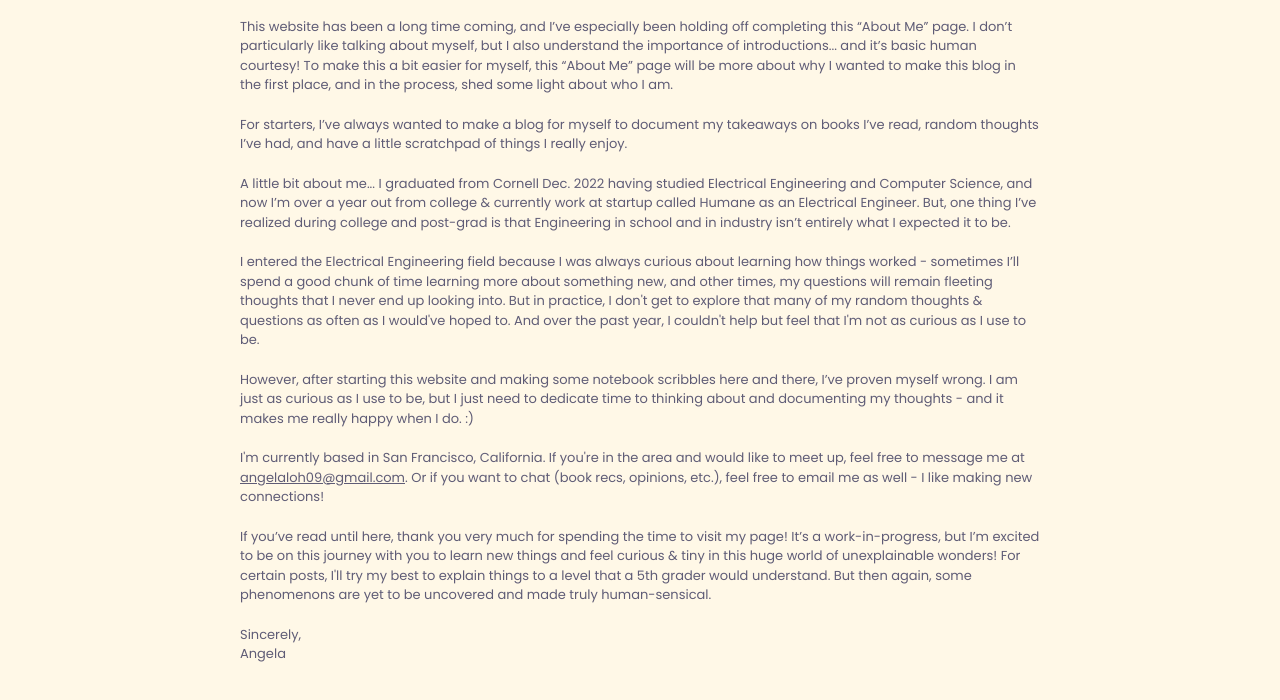
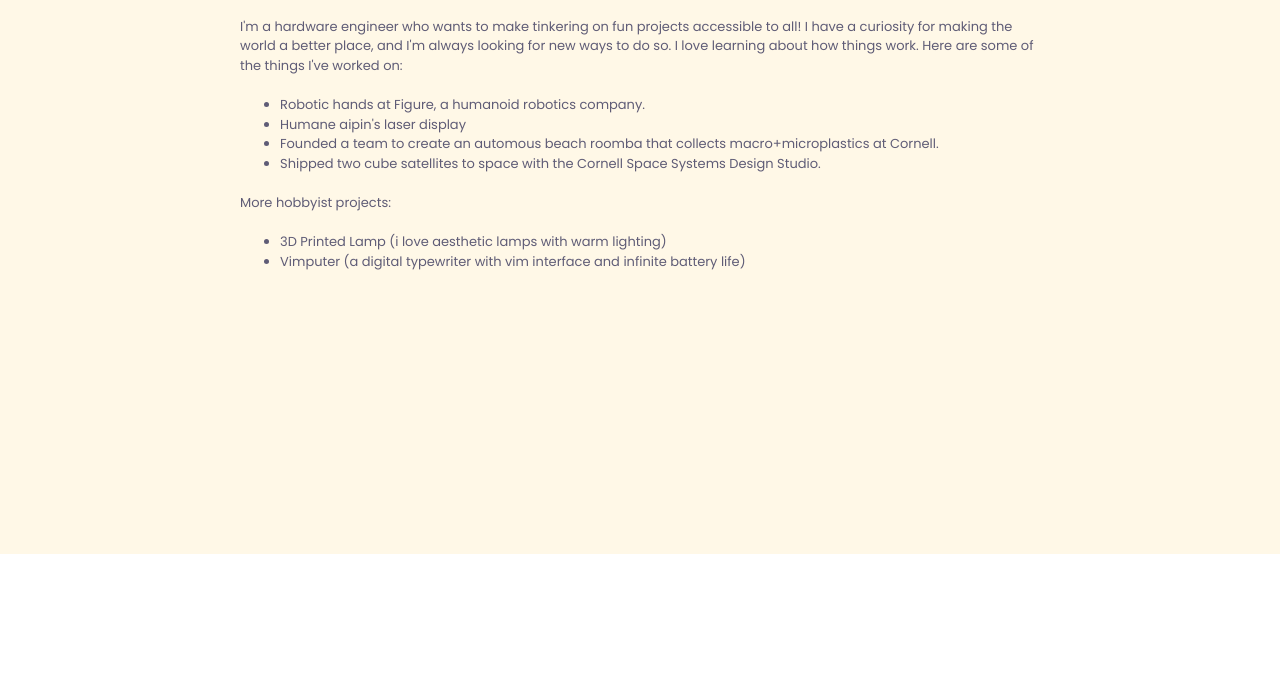
Before and after one commit to angelaloh09/gls-yt-angela, a React app: page /#/aboutme in a window 1280 px wide. Shown: the part 246-946 px from the top of the page. After the commit the page ends 800 px from the top, so only its background shows below. Built offline with nearby package versions, Linux system fonts and the light colour scheme; a web font is replaced by a local one.

Commit message:
updated about me, removed bookshelf links

```diff
--- a/src/components/AboutMe.js
+++ b/src/components/AboutMe.js
@@ -16,50 +16,20 @@ const AboutMe = () => {
 
                 <div class={style.Writing}>
                     <p> Hi there! </p>
-                    <p> This website has been a long time coming, and I’ve especially been holding off completing this “About Me” page.
-                      I don’t particularly like talking about myself, but I also understand the importance of introductions...
-                      and it’s basic human courtesy! To make this a bit easier for myself, this “About Me” page will be more about why
-                      I wanted to make this blog in the first place, and in the process, shed some light about who I am.
-                    </p>
-                    <p>
-                      For starters, I’ve always wanted to make a blog for myself to document my takeaways
-                      on books I’ve read, random thoughts I’ve had, and have a little scratchpad of things I really enjoy.
-                    </p>
-                    <p>
-                      A little bit about me... I graduated from Cornell Dec. 2022 having studied Electrical Engineering and Computer Science,
-                      and now I’m over a year out from college & currently work at startup called Humane as an Electrical Engineer. But, one thing I’ve realized
-                      during college and post-grad is that Engineering in school and in industry isn’t entirely what I expected it to be.
-                    </p>
-                    <p>
-                      I entered the Electrical Engineering field because I was always curious about learning how things worked - sometimes
-                      I’ll spend a good chunk of time learning more about something new, and other times,
-                      my questions will remain fleeting thoughts that I never end up looking into.
-                      But in practice, I don't get to explore that many of my random thoughts & questions as often as I would've hoped to.
-                      And over the past year, I couldn't help but feel that I'm not as curious as I use to be.
-                    </p>
-
-                    <p>
-                      However, after starting this website and making some notebook scribbles here and there, I’ve proven myself wrong. I am just as curious as
-                      I use to be, but I just need to dedicate time to thinking about and documenting my thoughts - and it makes me really happy when I do. :)
-                    </p>
-
-                    <p>
-                      I'm currently based in San Francisco, California. If you're in the area and would like to meet up, feel free
-                      to message me at <u>angelaloh09@gmail.com</u>. Or if
-                      you want to chat (book recs, opinions, etc.), feel free to email me as well - I like making new connections!
-                    </p>
-
-                    <p>
-                      If you’ve read until here, thank you very much for spending the time to visit my page!
-                      It’s a work-in-progress, but I’m excited to be on this journey with you to learn new things
-                      and feel curious & tiny in this huge world of unexplainable wonders! For certain posts, I'll try my best to explain things to a level
-                      that a 5th grader would understand. But then again, some phenomenons are yet to be uncovered and made truly human-sensical.
-                    </p>
-                    <p>
-                      Sincerely,
-                      <br></br>
-                      Angela
-                    </p>
+                    <p> I'm a hardware engineer who wants to make tinkering on fun projects accessible to all! I have a curiosity for making the world a better place, and I'm always looking for new ways to do so.
+                        I love learning about how things work. Here are some of the things I've worked on: </p>
+                    <ul>
+                      <li> Robotic hands at Figure, a humanoid robotics company.</li>
+                      <li> Humane aipin's laser display</li>
+                      <li> Founded a team to create an automous beach roomba that collects macro+microplastics at Cornell.</li>
+                      <li> Shipped two cube satellites to space with the Cornell Space Systems Design Studio.</li>
+                    </ul>
+                    <br></br>
+                    <p> More hobbyist projects:</p>
+                    <ul>
+                      <li> 3D Printed Lamp (i love aesthetic lamps with warm lighting)</li>
+                      <li> Vimputer (a digital typewriter with vim interface and infinite battery life)</li>
+                    </ul>
                 </div>
 
             </div>
--- a/src/components/Bookshelf.js
+++ b/src/components/Bookshelf.js
@@ -2,7 +2,6 @@ import React from 'react'
 import Navbar from './Navbar'
 import './styles/Styles.css'
 import style from './styles/bookshelf.module.css'
-import { Link } from 'react-router-dom'
 
 const Bookshelf = () => {
     return (
@@ -14,11 +13,11 @@ const Bookshelf = () => {
                     <br></br>
                 </div>
 
-                <Link to= '/bookshelf/how-to-avoid-a-climate-disaster' class = {style.GridContainer}>
+                <div class = {style.GridContainer}>
                     <span>1.1.23</span>
                     <span>How to Avoid a Climate Disaster</span>
                     <span>Bill Gates</span>
-                </Link>
+                </div>
 
                 <div class = {style.GridContainer}>
                     <span>1.1.23</span>
--- a/src/components/styles/bookshelf.module.css
+++ b/src/components/styles/bookshelf.module.css
@@ -9,11 +9,6 @@
   justify-items: left;
   margin-bottom: 2%;
   text-decoration:none;
-}
-
-.GridContainer:hover{
-  cursor: pointer;
-  color: var(--main-purple);
 }
 
 .Writing{
```
Also changed, not shown: build/asset-manifest.json, build/index.html, build/service-worker.js, 6 other files.
